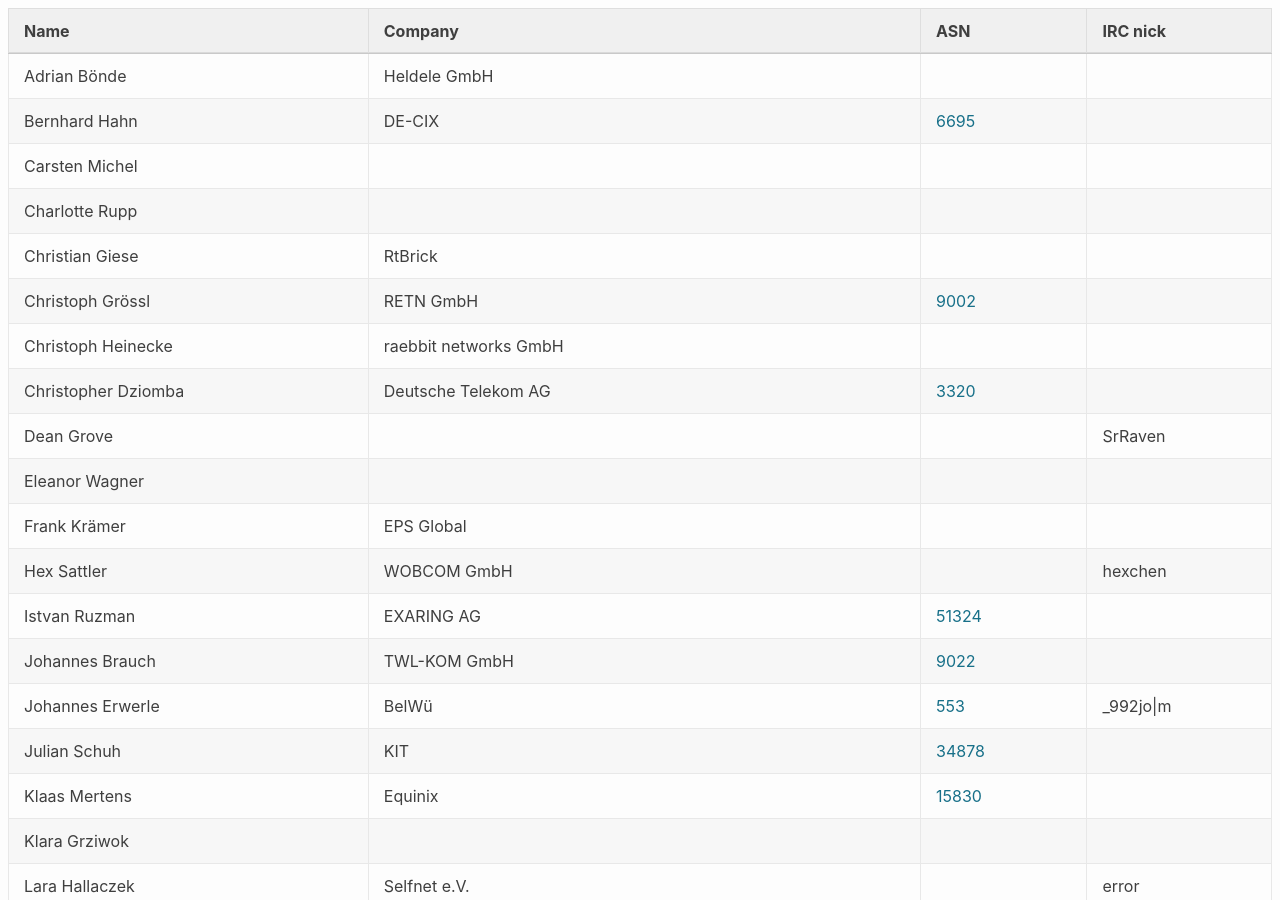
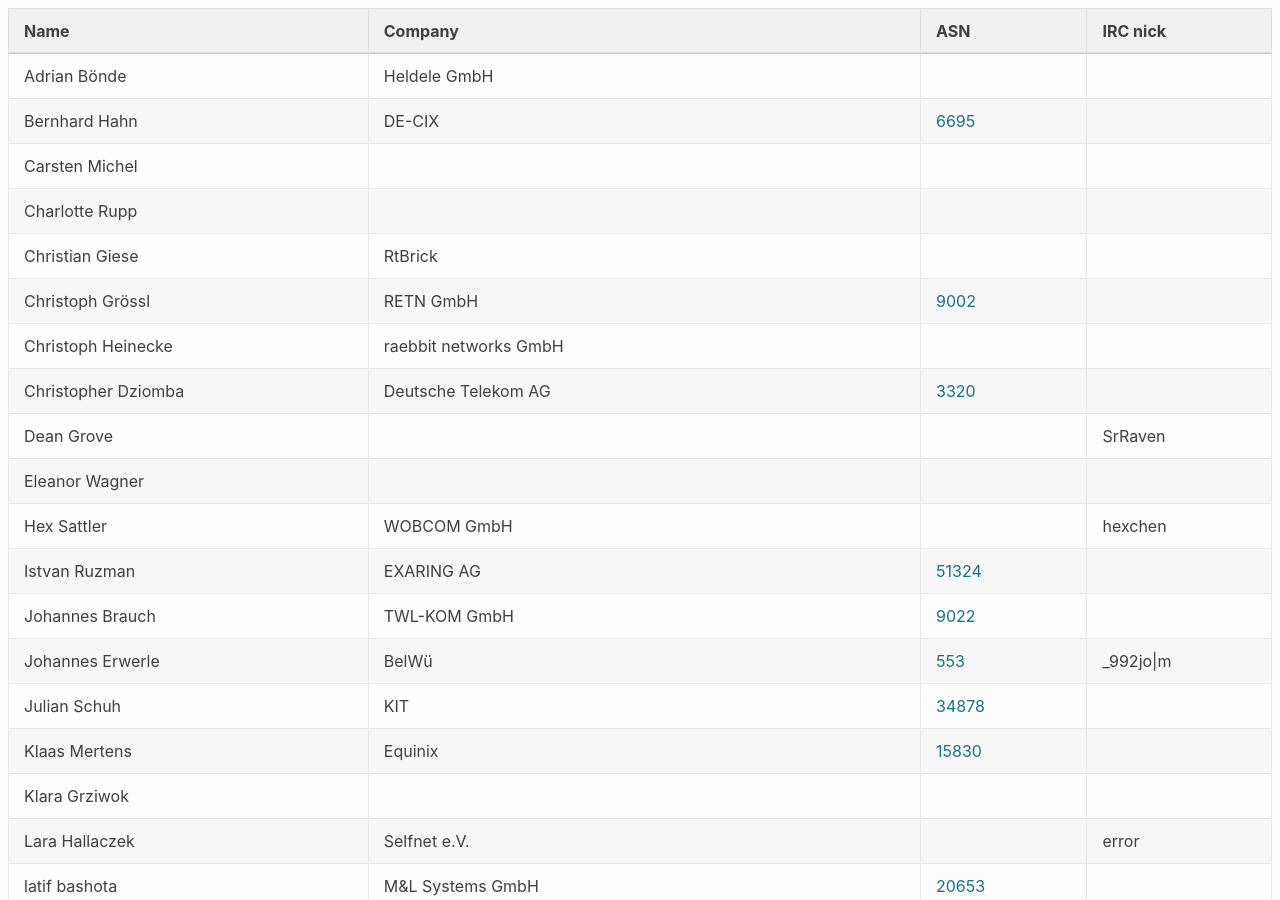
Before and after one commit to denog/pretix-attendeelist, a Jekyll site: the page built from denogmeetup24-04/index.markdown, in a window 1280 px wide and 900 px high. Built offline with Jekyll 4.4.1, drawn with Linux system fonts in a browser that asks for light colours.

Commit message:
Latest data: Tue Apr 23 16:48:11 UTC 2024

```diff
--- a/_data/attendees_denogmeetup24-04.json
+++ b/_data/attendees_denogmeetup24-04.json
@@ -56,12 +56,6 @@
   {
     "name": "Eleanor Wagner",
     "company": null,
-    "irc": null,
-    "asn": null
-  },
-  {
-    "name": "Frank Krämer",
-    "company": "EPS Global",
     "irc": null,
     "asn": null
   },
```
